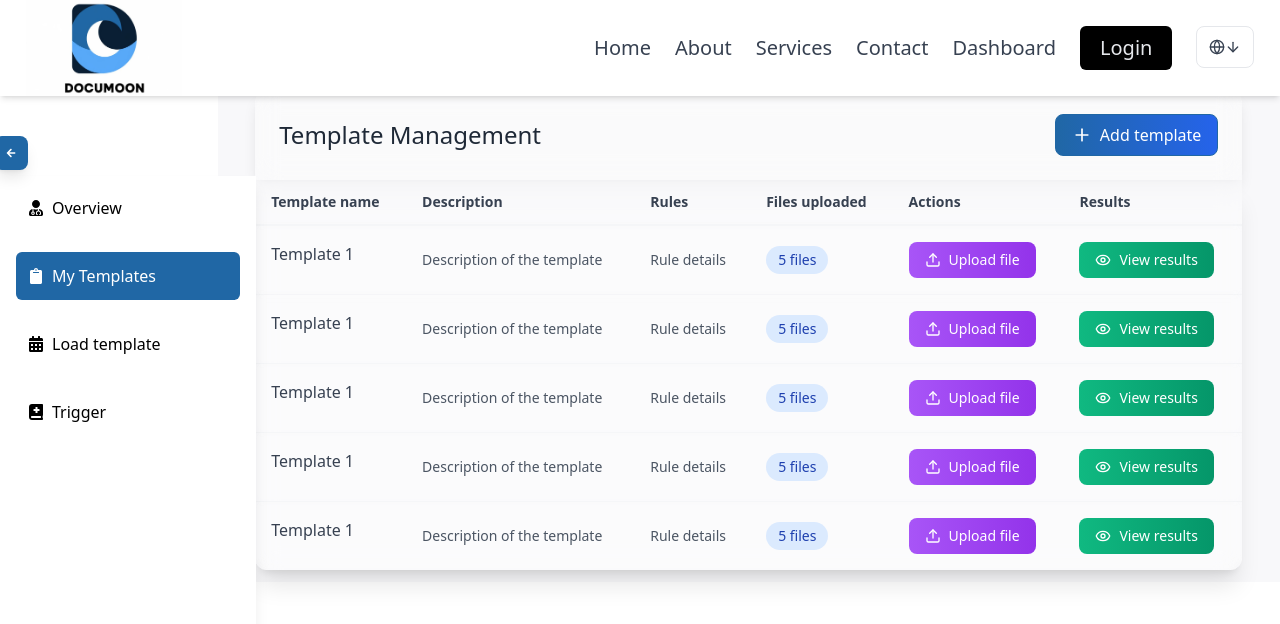
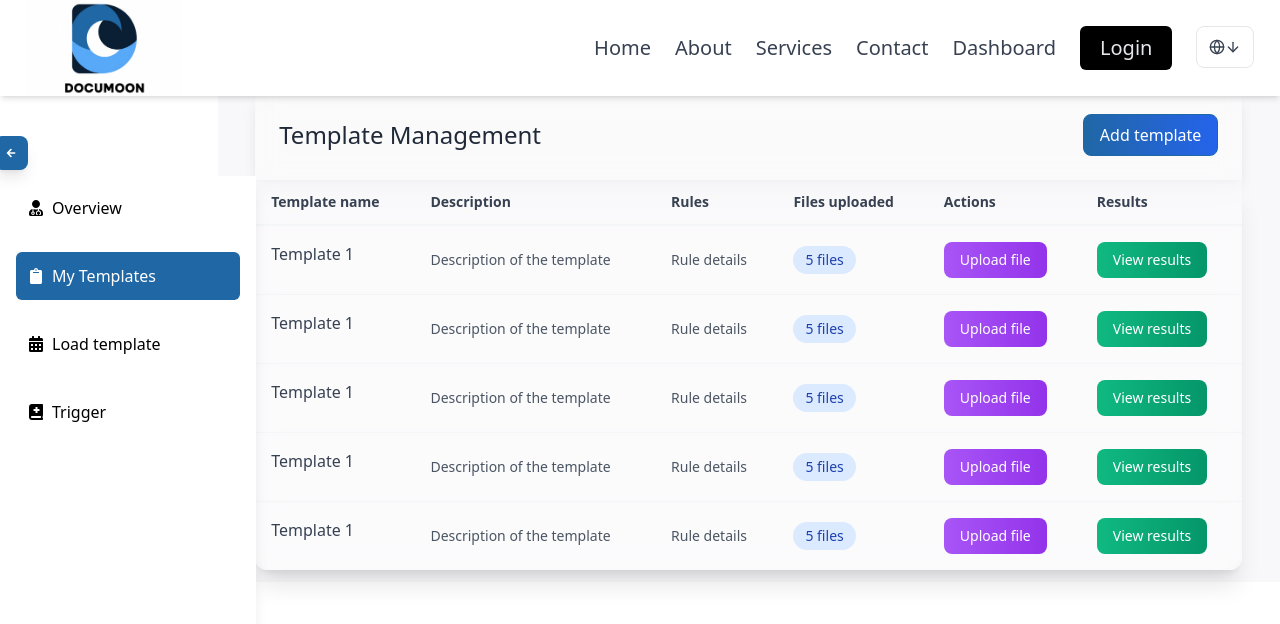
Before and after one commit to Asad-devv/SmartOCR-Document-Extraction, a React (Vite) app in the folder Frontend/: page /dashboard/template in a window 1280 px wide. Shown: the top 624 px of the page. Built offline with nearby package versions, Linux system fonts and the light colour scheme.

Commit message:
fixes-frontend

```diff
--- a/Frontend/src/pages/DashboardPage/Loadtemplate.jsx
+++ b/Frontend/src/pages/DashboardPage/Loadtemplate.jsx
@@ -1,7 +1,9 @@
 import { useState } from 'react';
-import { LuFileUp, LuFile, LuLoader2 } from 'react-icons/lu';
+import { LuLoader } from 'react-icons/lu';
 import { motion } from 'framer-motion';
 import Analysis from './Analysis';
+import { LucideFileUp } from 'lucide-react';
+
 
 const Loadtemplate = () => {
   const [selectedTemplate, setSelectedTemplate] = useState('');
@@ -100,7 +102,7 @@ const Loadtemplate = () => {
               onDrop={handleDrop}
             >
               <div className="text-center">
-                <LuFileUp className="mx-auto h-12 w-12 text-themeBlue mb-4" />
+                className="mx-auto h-12 w-12 text-themeBlue mb-4" />
                 <h3 className="text-xl font-semibold text-gray-800 mb-2">
                   Upload your file
                 </h3>
@@ -127,7 +129,7 @@ const Loadtemplate = () => {
                       }}
                     />
                     <span className="inline-flex items-center gap-2 px-6 py-3 bg-themeBlue text-white rounded-xl hover:bg-opacity-90 transition-all duration-300 shadow-md hover:shadow-lg">
-                      <LuFile className="h-5 w-5" />
+                      <LucideFileUp className="h-5 w-5" />
                       Choose File
                     </span>
                   </motion.label>
@@ -168,7 +170,7 @@ const Loadtemplate = () => {
                     <span>{uploadProgress}%</span>
                   </div>
                   <div className="flex justify-center mt-4">
-                    <LuLoader2 className="w-6 h-6 text-themeBlue animate-spin" />
+                    <LuLoader className="w-6 h-6 text-themeBlue animate-spin" />
                   </div>
                 </div>
               </motion.div>
--- a/Frontend/src/pages/DashboardPage/MyTemplates.jsx
+++ b/Frontend/src/pages/DashboardPage/MyTemplates.jsx
@@ -1,6 +1,6 @@
 import { useState } from 'react';
 import { motion } from 'framer-motion';
-import { LuUpload, LuEye, LuPlus } from 'react-icons/lu';
+// import { LuUpload, LuEye, LuPlus } from 'react-icons/lu';
 
 const MyTemplates = () => {
     const [isModalOpen, setIsModalOpen] = useState(false);
@@ -90,7 +90,7 @@ const MyTemplates = () => {
                         onClick={() => setIsModalOpen(true)}
                         className="group flex items-center gap-2 bg-gradient-to-r from-themeBlue to-blue-600 text-white border border-themeBlue rounded-lg px-4 py-2 hover:shadow-lg hover:scale-105 transition-all duration-200 w-full md:w-auto"
                     >
-                        <LuPlus className="w-5 h-5 group-hover:rotate-90 transition-transform duration-200" />
+                        {/* <LuPlus className="w-5 h-5 group-hover:rotate-90 transition-transform duration-200" /> */}
                         Add template
                     </button>
                 </motion.div>
@@ -139,7 +139,7 @@ const MyTemplates = () => {
                                         whileTap={{ scale: 0.95 }}
                                         className="inline-flex items-center gap-2 bg-gradient-to-r from-purple-500 to-purple-600 text-white rounded-lg px-4 py-2 text-sm hover:shadow-lg transition-all duration-200"
                                     >
-                                        <LuUpload className="w-4 h-4" />
+                                        {/* <button className="w-4 h-4" /> */}
                                         Upload file
                                     </motion.button>
                                 </td>
@@ -149,7 +149,7 @@ const MyTemplates = () => {
                                         whileTap={{ scale: 0.95 }}
                                         className="inline-flex items-center gap-2 bg-gradient-to-r from-emerald-500 to-emerald-600 text-white rounded-lg px-4 py-2 text-sm hover:shadow-lg transition-all duration-200"
                                     >
-                                        <LuEye className="w-4 h-4" />
+                                        {/* <LuEye className="w-4 h-4" /> */}
                                         View results
                                     </motion.button>
                                 </td>
```
